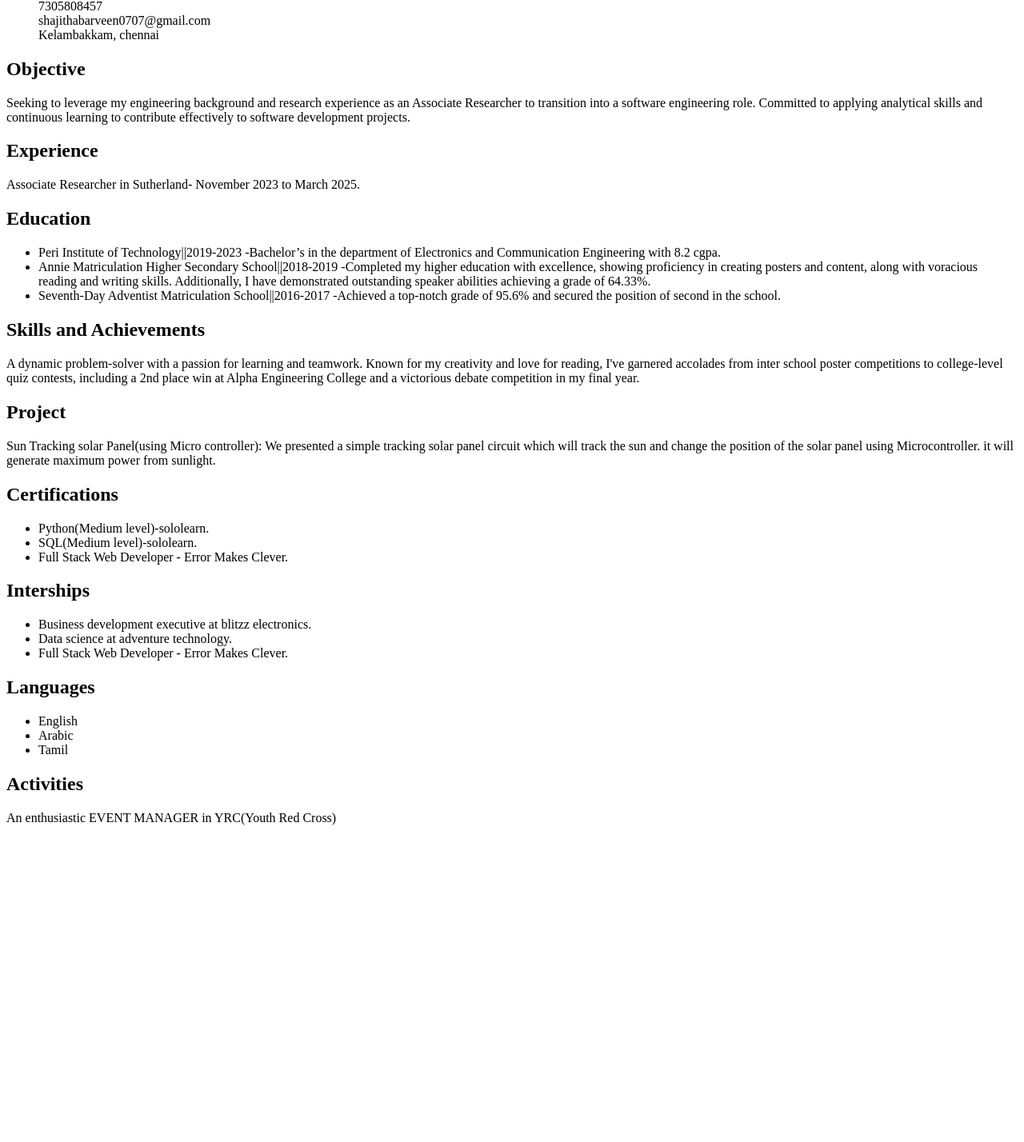
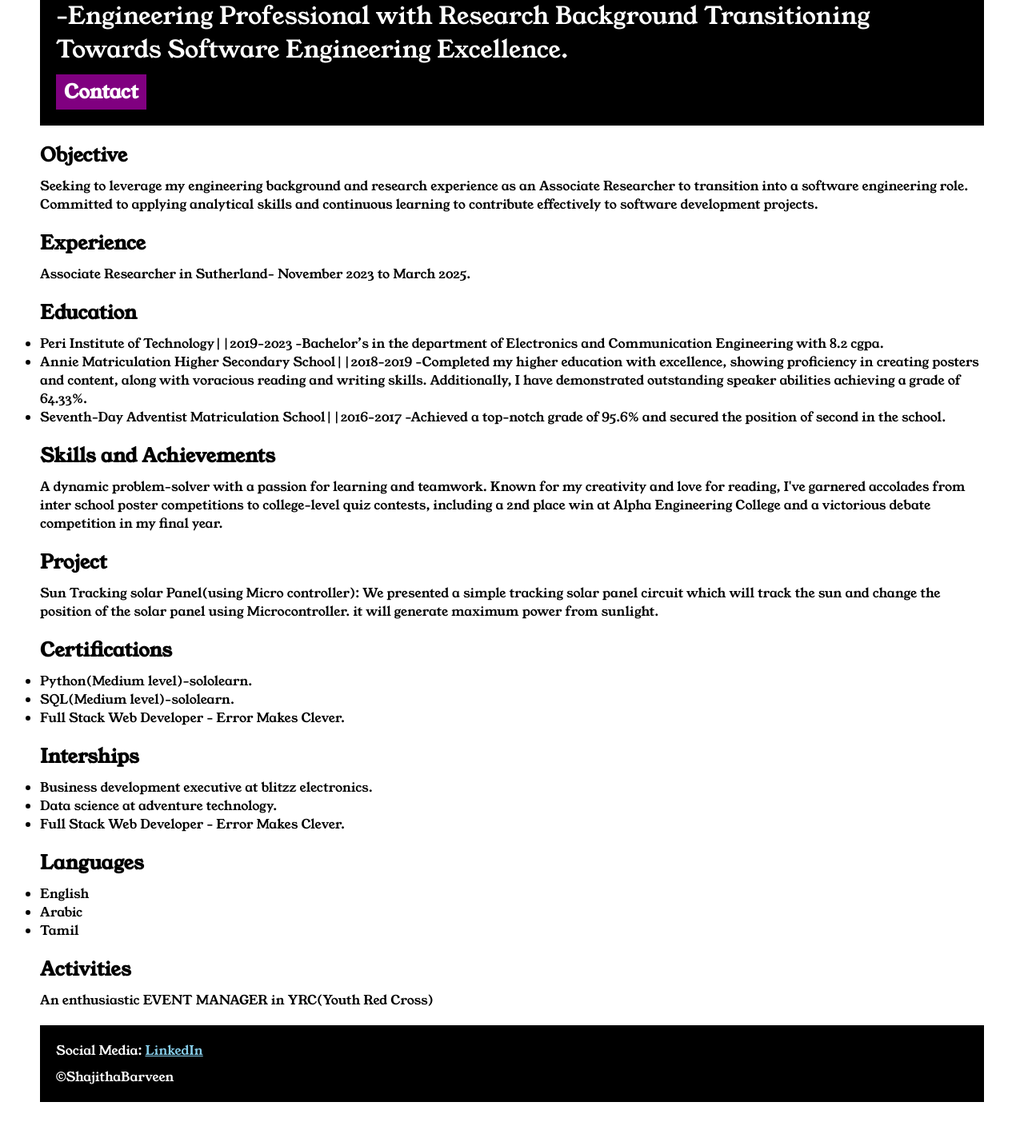
Before and after one commit to ShajithaBarveen77/Shajitha-s-portfolio, a plain HTML site: page index.html in a window 1280 px wide. Shown: the part 166-1594 px from the top of the page at 80% size. Before the commit the page ends 1214 px from the top, so only its background shows below. Drawn offline with Linux system fonts and the light colour scheme.

Commit message:
Add files via upload

```diff
--- a/index.html
+++ b/index.html
@@ -3,30 +3,38 @@
 
 <head>
     <title>Shajitha's Portfolio</title>
+    <link rel="stylesheet" href="style.css">
+    <link rel="preconnect" href="https://fonts.googleapis.com">
+<link rel="preconnect" href="https://fonts.gstatic.com" crossorigin>
+<link href="https://fonts.googleapis.com/css2?family=Young+Serif&display=swap" rel="stylesheet">
 </head>
 
 <body>
-    <h1> ShajithaBarveen S </h1>
-    <p> -Engineering Professional with Research Background Transitioning Towards Software
+    <div class ="container">
+  <div class = "section-one">  <h1 class = "section-one__name"> ShajithaBarveen S </h1>
+    <p class = "section-one__role"> -Engineering Professional with Research Background Transitioning Towards Software
         Engineering Excellence.
     </p>
     <a href = "contact form.html">
-    <h2> Contact </h2> </a>
-    <ul style="list-style-type:none;">
-        <li>7305808457</li>
-        <li>shajithabarveen0707@gmail.com</li>
-        <li>Kelambakkam, chennai</li>
+    <h2 class = "section-one__contact"> Contact </h2> </a> </div>
+
     </ul>
-    <h2> Objective </h2>
-    <p> Seeking to leverage my engineering background and research experience as an Associate
+    <div class = "section-two">
+
+    <h2 class ="section-two__title"> Objective </h2>
+    <p class = "section-two__desc"> Seeking to leverage my engineering background and research experience as an Associate
         Researcher to transition into a software engineering role. Committed to applying analytical skills
         and continuous learning to contribute effectively to software development projects.
     </p>
-    <h2> Experience </h2>
-    <p> Associate Researcher in Sutherland- November 2023 to March 2025.
-    </p>
-    <h2> Education </h2>
-    <ul>
+    </div>
+
+    <div class = "section-three">
+    <h2 class = "section-three__title"> Experience </h2>
+    <p class = "section-three__desc"> Associate Researcher in Sutherland- November 2023 to March 2025.
+    </p> </div>
+    <div class = "section-four">
+    <h2 class = "section-four__title"> Education </h2>
+    <ul class = "section-four__desc">
         <li>Peri Institute of Technology||2019-2023
             -Bachelor’s in the department of Electronics and Communication Engineering with 8.2 cgpa.</li>
         <li>Annie Matriculation Higher Secondary School||2018-2019
@@ -38,46 +46,62 @@
             -Achieved a top-notch grade of 95.6% and secured the position of second in the school.
         </li>
     </ul>
-    <h2> Skills and Achievements </h2>
-    <p>A dynamic problem-solver with a passion for learning and teamwork. Known for my creativity
+    </div>
+    <div class = "section-five">
+    <h2 class = "section-five__title"> Skills and Achievements </h2>
+    <p class = "section-five__desc">A dynamic problem-solver with a passion for learning and teamwork. Known for my creativity
         and love for reading, I've garnered accolades from inter school poster competitions to
         college-level quiz contests, including a 2nd place win at Alpha Engineering College and a
         victorious debate competition in my final year.
 
     </p>
-    <h2> Project </h2>
-    <p> Sun Tracking solar Panel(using Micro controller):
+</div>
+<div class = "section-six">
+    <h2 class = "section-six__title"> Project </h2>
+    <p class = "section-six__desc"> Sun Tracking solar Panel(using Micro controller):
         We presented a simple tracking solar panel circuit which will track the sun and change the
         position of the solar panel using Microcontroller. it will generate maximum power from sunlight.
 
-    </p>
-    <h2> Certifications </h2>
+    </p></div>
+    <div class = "section-seven">
+    <h2 class = "section-seven__title"> Certifications </h2>
 
-    <ul>
+    <ul class = "section-seven__desc">
         <li>Python(Medium level)-sololearn.</li>
         <li>SQL(Medium level)-sololearn.
         </li>
         <li> Full Stack Web Developer - Error Makes Clever. </li>
-    </ul>
+    </ul></div>
+    <div class = "section-eight">
 
-    <h2>Interships</h2>
-    <ul>
+    <h2 class="section-eight__title">Interships</h2>
+    <ul class="section-eight__desc">
         <li>Business development executive at blitzz electronics.
         </li>
         <li>Data science at adventure technology.
         </li>
         <li> Full Stack Web Developer - Error Makes Clever. </li>
-    </ul>
-    <h2>Languages</h2>
-    <ul>
+    </ul> </div>
+    <div class = "section-nine">
+    <h2 class="section-nine__title">Languages</h2>
+    <ul class="section-nine__desc">
         <li>English</li>
         <li>Arabic
         </li>
         <li> Tamil</li>
-    </ul>
+    </ul> </div>
+    <div class = "section-ten">
 
-    <h2>Activities</h2>
-    <p>An enthusiastic EVENT MANAGER in YRC(Youth Red Cross)</p>
+    <h2 class="section-ten__title">Activities</h2>
+    <p class="section-ten__desc">An enthusiastic EVENT MANAGER in YRC(Youth Red Cross)</p>
+    </div>
+    <div class="section-eleven">
+<p class="section-eleven__title">Social Media:
+<a href="linkedin.com/in/shajithabarveen"> LinkedIn</a></p>
+<p class="section-eleven__desc"> &copy;ShajithaBarveen </p>
+
+        </div>
+    </div>
 </body>
 
 </html>
--- /dev/null
+++ b/style.css
@@ -0,0 +1,105 @@
+* {
+    padding: 0;
+    margin: 0;
+}
+
+body {
+    font-family: "Young Serif", serif;
+}
+
+.container {
+    padding: 50px;
+}
+
+.section-one {
+    background-color: black;
+    color: white;
+    padding: 20px;
+}
+
+.section-one__contact {
+    background-color: purple;
+    color: white;
+    text-decoration: none;
+    padding-left: 10px;
+    padding-right: 10px;
+    padding-top: 5px;
+    padding-bottom: 5px;
+    display: inline-block;
+    margin-top: 10px
+}
+
+.section-one__name {
+    font-size: 60px;
+}
+
+.section-one__role {
+    font-size: 30px;
+    margin-top: 10px;
+}
+
+.section-two,
+.section-three,
+.section-four,
+.section-five,
+.section-six,
+.section-seven,
+.section-eight,
+.section-nine,
+.section-ten,
+.section-eleven {
+    margin-top: 20px;
+}
+
+.section-two__desc,
+.section-three__desc,
+.section-four__desc,
+.section-five__desc,
+.section-six__desc,
+.section-seven__desc,
+.section-eight__desc,
+.section-nine__desc,
+.section-ten__desc,
+.section-eleven__desc {
+    margin-top: 10px;
+}
+
+.section-eleven {
+    background-color: black;
+    color: white;
+    padding: 20px;
+}
+
+.section-eleven__title a {
+    color: skyblue;
+}
+
+.contact-form{
+    margin-top: 20px;
+}
+
+.contact-form__input,
+.contact-form__textarea,
+.contact-form__submit {
+    margin-top: 10px;
+}
+
+.contact-form__input {
+    padding: 10px;
+    border: none;
+    border-bottom: solid black 1px;
+}
+
+.contact-form__textarea {
+    padding: 10px;
+    border: none;
+    border: solid black 1px;
+}
+
+.contact-form__submit{padding-top: 10px;
+padding-bottom: 10px;
+padding-left: 20px;
+padding-right: 20px;
+background-color:blueviolet;
+color: black;
+border:none;}
```
Also changed, not shown: contact form.html (added, +56 -0 lines).
